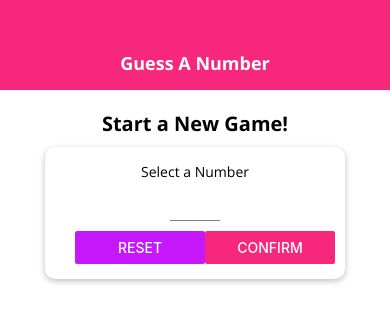
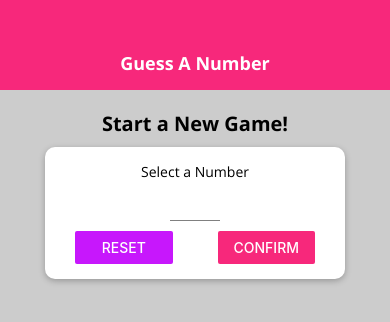
Before and after one commit to artseven/guess-a-number, a React Native app: screen / in a window 390 px wide. Shown: the top 322 px of the page. Built offline with nearby package versions, Linux system fonts and the light colour scheme.

Commit message:
playing with dimensions

```diff
--- a/components/NumberContainer.js
+++ b/components/NumberContainer.js
@@ -19,7 +19,8 @@ const styles = StyleSheet.create({
 		borderRadius: 10,
 		marginVertical: 10,
 		alignItems: 'center',
-		justifyContent: 'center'
+		justifyContent: 'center',
+		backgroundColor: 'white'
 	},
 	number: {
 		color: Colors.secondary,
--- a/constants/default-styles.js
+++ b/constants/default-styles.js
@@ -6,6 +6,6 @@ export default StyleSheet.create({
 	},
 	title: {
 		fontFamily: 'open-sans-bold',
-		fontSize: 18
+		fontSize: 18,
 	}
 });
--- a/screens/GameOverScreen.js
+++ b/screens/GameOverScreen.js
@@ -35,7 +35,8 @@ const styles = StyleSheet.create({
 	screen: {
 		flex: 1,
 		justifyContent: 'center',
-		alignItems: 'center'
+		alignItems: 'center',
+		backgroundColor: '#ccc'
 	},
 	image: {
 		width: '100%',
@@ -44,7 +45,7 @@ const styles = StyleSheet.create({
 	imageWrapper: {
 		width: '80%',
 		height: 300,
-		borderRadius: 200,
+		borderRadius: 150,
 		borderWidth: 3,
 		borderColor: 'black',
 		overflow: "hidden",
--- a/screens/GameScreen.js
+++ b/screens/GameScreen.js
@@ -1,5 +1,5 @@
 import React, { useState, useRef, useEffect } from "react";
-import { View, Text, StyleSheet, Alert, ScrollView } from "react-native";
+import { View, Text, StyleSheet, Alert, ScrollView, Dimensions } from "react-native";
 import { Ionicons } from "@expo/vector-icons";
 
 import NumberContainer from "../components/NumberContainer";
@@ -69,6 +69,7 @@ const GameScreen = props => {
     setPastGuesses(curPastGuesses => [nextNumber, ...curPastGuesses]);
   };
 
+
   return (
     <View style={styles.screen}>
       <Text style={DefaultStyles.title}>Opponent's Guess</Text>
@@ -95,12 +96,13 @@ const styles = StyleSheet.create({
   screen: {
     flex: 1,
     padding: 10,
-    alignItems: "center"
+    alignItems: "center",
+    backgroundColor: '#ccc'
   },
   buttonContainer: {
     flexDirection: "row",
     justifyContent: "space-around",
-    marginTop: 20,
+    marginTop: Dimensions.get('window').height > 600 ? 20 : 5,
     width: 300,
     maxWidth: "90%"
   },
@@ -121,7 +123,7 @@ const styles = StyleSheet.create({
     backgroundColor: 'white',
     flexDirection: 'row',
     justifyContent: 'space-between',
-    width: '60%'
+    width: Dimensions.get('window').width > 350 ? '80%' : '60%'
   }
 });
 
--- a/screens/StartGameScreen.js
+++ b/screens/StartGameScreen.js
@@ -101,6 +101,7 @@ const styles = StyleSheet.create({
 		flex: 1,
 		padding: 10,
 		alignItems: 'center',
+		backgroundColor: '#ccc'
 	},
 	buttonContainer: {
 		flexDirection: 'row',
@@ -121,7 +122,7 @@ const styles = StyleSheet.create({
 	},
 	button: {
 		width: 100,
-		width: Dimensions.get('window').width / 3
+		width: Dimensions.get('window').width / 4
 	},
 	input: {
 		width: 50,
```
